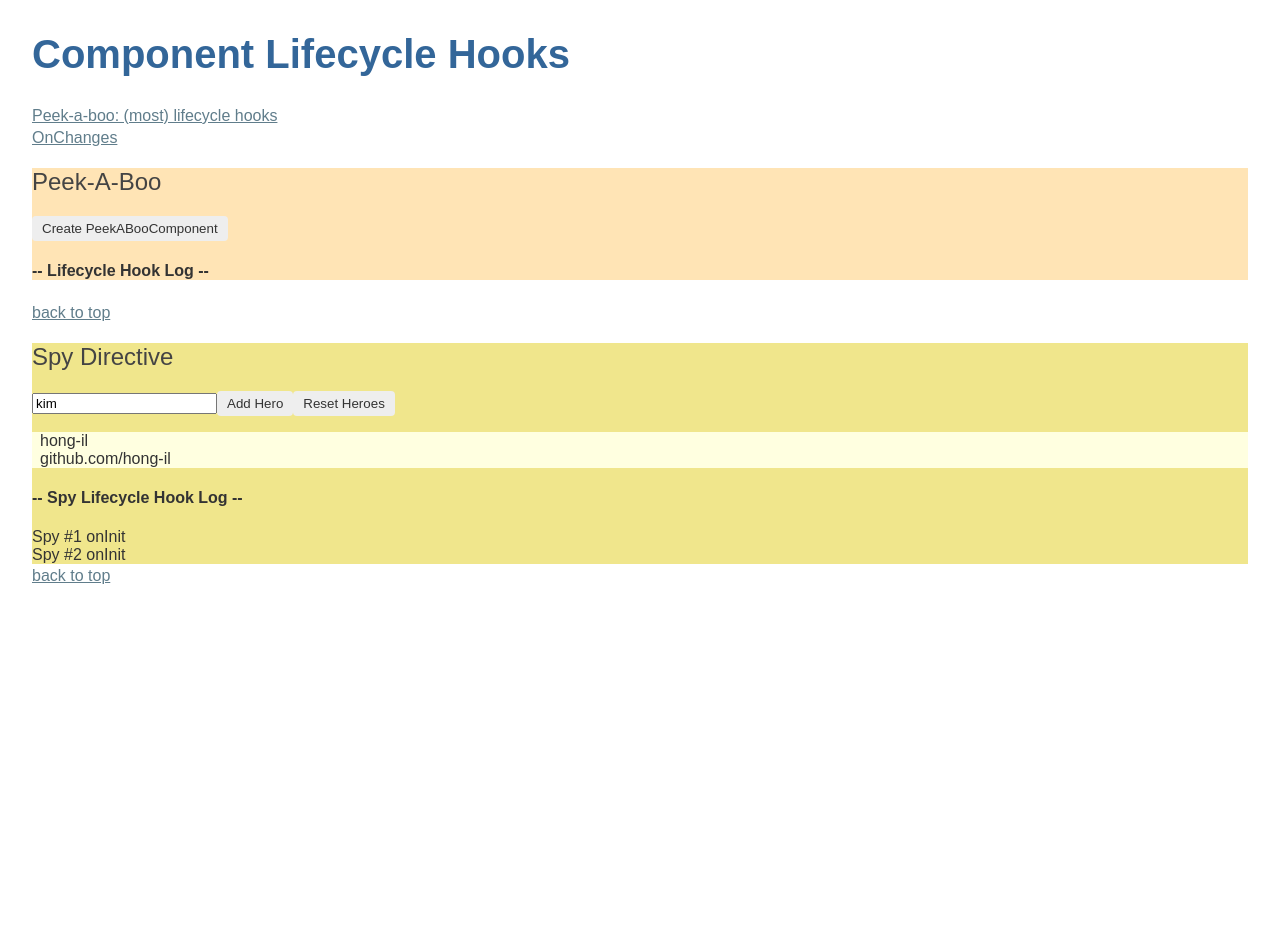
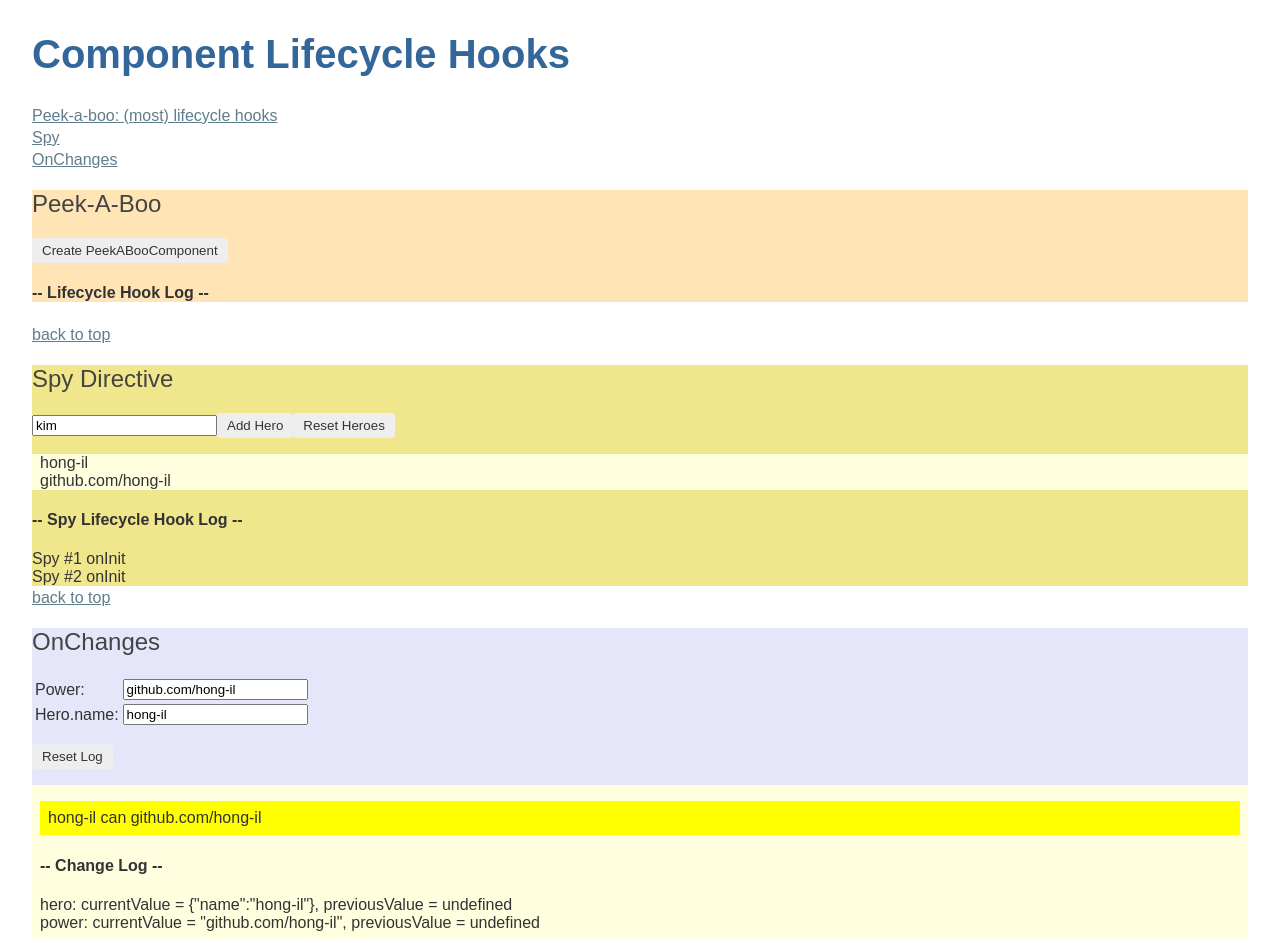
Before and after one commit to hong-il/node-angular-lifecycle-hooks, an Angular app: page / in a window 1280 px wide. Shown: the top 943 px of the page. Before the commit the page ends 800 px from the top, so only its background shows below. Built offline with nearby package versions, Linux system fonts and the light colour scheme.

Commit message:
Create lifecycle - on changes

```diff
--- a/src/app/app.component.html
+++ b/src/app/app.component.html
@@ -1,6 +1,7 @@
 <a id="top"></a>
 <h1>Component Lifecycle Hooks</h1>
 <a href="#hooks">Peek-a-boo: (most) lifecycle hooks</a><br>
+<a href="#spy">Spy</a><br>
 <a href="#onchanges">OnChanges</a><br>
 
 <a id="hooks"></a>
@@ -10,3 +11,7 @@
 <a id="spy"></a>
 <spy-parent></spy-parent>
 <a href="#top">back to top</a>
+
+<a id="onchanges"></a>
+<on-changes-parent></on-changes-parent>
+<a href="#top">back to top</a>
--- /dev/null
+++ b/src/app/on-changes-parent.component.html
@@ -0,0 +1,11 @@
+<div class="parent">
+    <h2>{{title}}</h2>
+
+    <table>
+        <tr><td>Power: </td><td><input [(ngModel)]="power"></td></tr>
+        <tr><td>Hero.name: </td><td><input [(ngModel)]="hero.name"></td></tr>
+    </table>
+    <p><button (click)="reset()">Reset Log</button></p>
+
+    <on-changes [hero]="hero" [power]="power"></on-changes>
+</div>
--- /dev/null
+++ b/src/app/on-changes.component.ts
@@ -0,0 +1,63 @@
+import {
+    Component, Input, OnChanges,
+    SimpleChanges, ViewChild
+  } from '@angular/core';
+
+  class Hero {
+    constructor(public name: string) {}
+  }
+
+  @Component({
+    selector: 'on-changes',
+    template: `
+    <div class="hero">
+      <p>{{hero.name}} can {{power}}</p>
+
+      <h4>-- Change Log --</h4>
+      <div *ngFor="let chg of changeLog">{{chg}}</div>
+    </div>
+    `,
+    styles: [
+      '.hero {background: LightYellow; padding: 8px; margin-top: 8px}',
+      'p {background: Yellow; padding: 8px; margin-top: 8px}'
+    ]
+  })
+  export class OnChangesComponent implements OnChanges {
+    @Input() hero: Hero;
+    @Input() power: string;
+
+    changeLog: string[] = [];
+
+    ngOnChanges(changes: SimpleChanges) {
+      for (let propName in changes) {
+        let chng = changes[propName];
+        let cur  = JSON.stringify(chng.currentValue);
+        let prev = JSON.stringify(chng.previousValue);
+        this.changeLog.push(`${propName}: currentValue = ${cur}, previousValue = ${prev}`);
+      }
+    }
+
+    reset() { this.changeLog = []; }
+  }
+
+  @Component({
+    selector: 'on-changes-parent',
+    templateUrl: './on-changes-parent.component.html',
+    styles: ['.parent {background: Lavender;}']
+  })
+  export class OnChangesParentComponent {
+    hero: Hero;
+    power: string;
+    title = 'OnChanges';
+    @ViewChild(OnChangesComponent) childView: OnChangesComponent;
+
+    constructor() {
+      this.reset();
+    }
+
+    reset() {
+      this.hero = new Hero('hong-il');
+      this.power = 'github.com/hong-il';
+      if (this.childView) { this.childView.reset(); }
+    }
+  }
```
Also changed, not shown: src/app/app.module.ts (+9 -1 lines).
